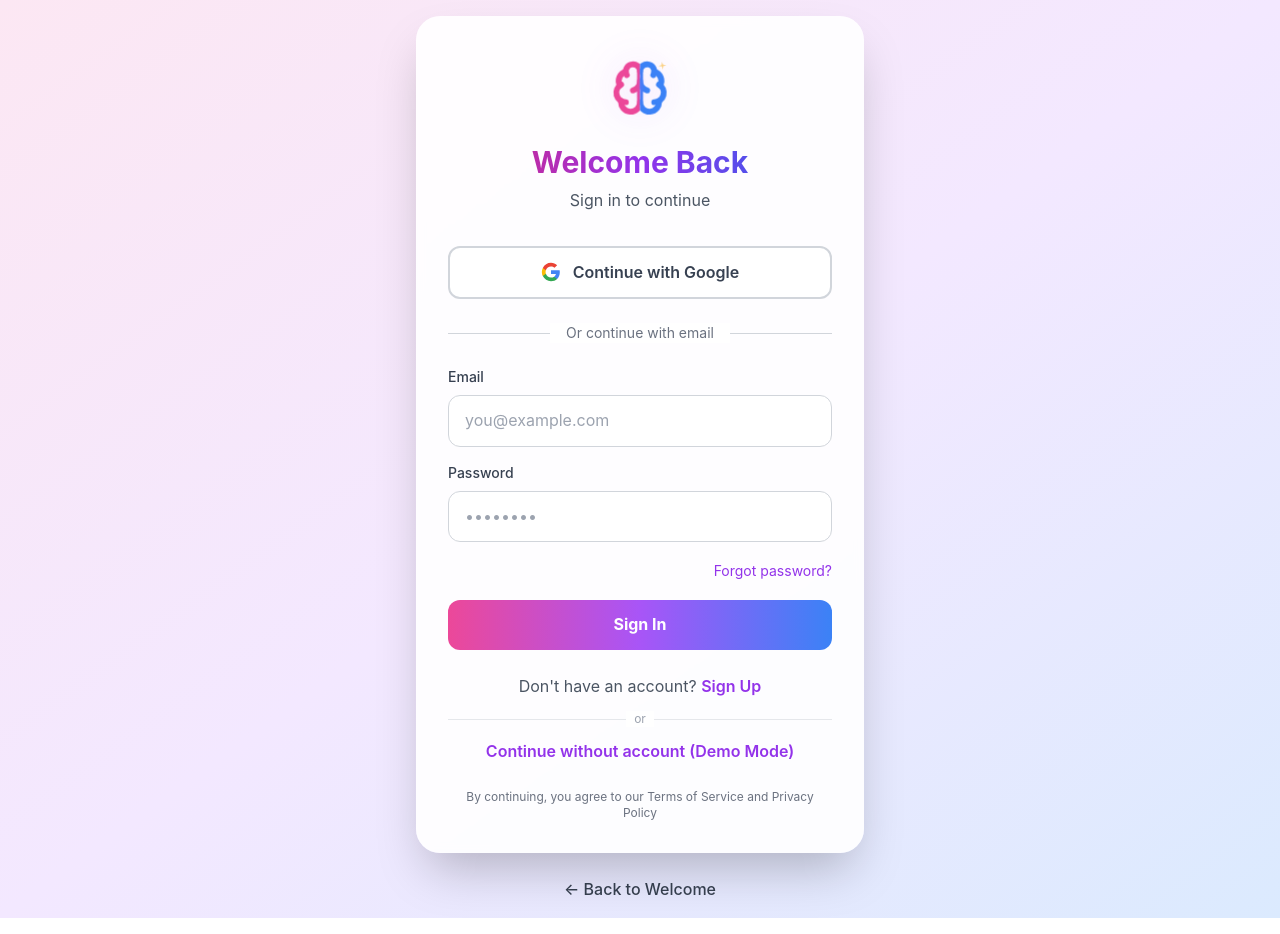
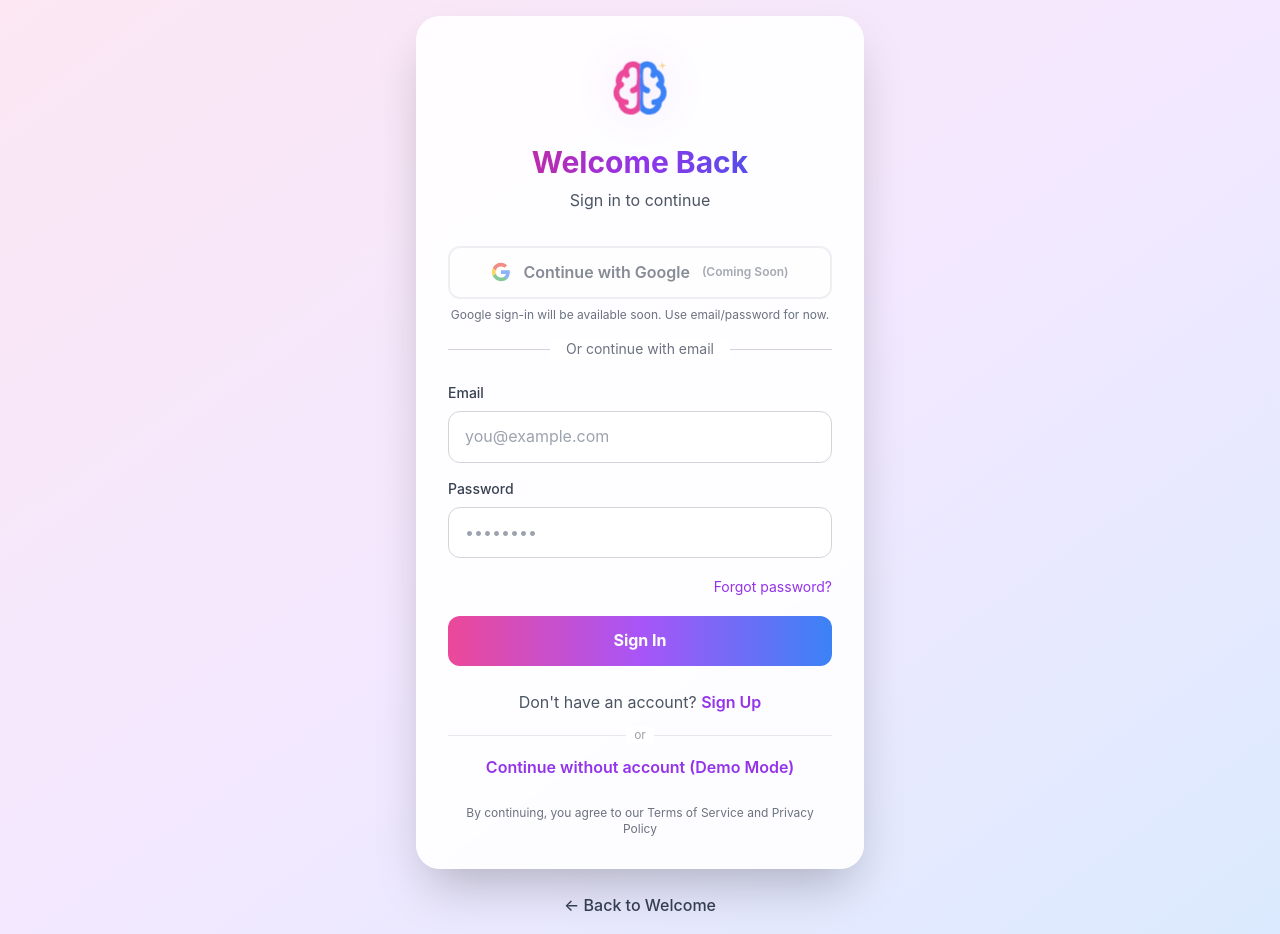
Before and after one commit to WolfTechXD/NeuroFlow-Focus-Calm-, a React (Vite) app: page /login in a window 1280 px wide. Built offline with nearby package versions, Linux system fonts and the light colour scheme; no server answers.

Commit message:
Updated Login.tsx

```diff
--- a/src/pages/Login.tsx
+++ b/src/pages/Login.tsx
@@ -16,6 +16,7 @@ const Login: React.FC = () => {
     const [error, setError] = useState('');
     const [loading, setLoading] = useState(false);
     const [showForgotPassword, setShowForgotPassword] = useState(false);
+    const [googleAuthDisabled] = useState(true);
 
     const selectedPlan = (location.state as any)?.plan;
 
@@ -53,6 +54,11 @@ const Login: React.FC = () => {
     };
 
     const handleGoogleSignIn = async () => {
+        if (googleAuthDisabled) {
+            setError('Google sign-in is not yet configured. Please use email/password to create an account or sign in, or try Demo Mode to explore the app.');
+            return;
+        }
+
         setError('');
         setLoading(true);
 
@@ -109,10 +115,15 @@ const Login: React.FC = () => {
                         </motion.div>
                     )}
 
+                    <div className="relative">
                         <button
                             onClick={handleGoogleSignIn}
-                        disabled={loading}
-                        className="w-full bg-white border-2 border-gray-300 text-gray-700 font-semibold py-3 px-4 rounded-xl hover:bg-gray-50 transition-all flex items-center justify-center gap-3 mb-6 disabled:opacity-50"
+                            disabled={loading || googleAuthDisabled}
+                            className={`w-full bg-white border-2 text-gray-700 font-semibold py-3 px-4 rounded-xl transition-all flex items-center justify-center gap-3 mb-6 ${
+                                googleAuthDisabled
+                                    ? 'border-gray-200 opacity-60 cursor-not-allowed'
+                                    : 'border-gray-300 hover:bg-gray-50'
+                            } ${loading ? 'opacity-50' : ''}`}
                         >
                             <svg className="w-5 h-5" viewBox="0 0 24 24">
                                 <path fill="#4285F4" d="M22.56 12.25c0-.78-.07-1.53-.2-2.25H12v4.26h5.92c-.26 1.37-1.04 2.53-2.21 3.31v2.77h3.57c2.08-1.92 3.28-4.74 3.28-8.09z"/>
@@ -121,7 +132,16 @@ const Login: React.FC = () => {
                                 <path fill="#EA4335" d="M12 5.38c1.62 0 3.06.56 4.21 1.64l3.15-3.15C17.45 2.09 14.97 1 12 1 7.7 1 3.99 3.47 2.18 7.07l3.66 2.84c.87-2.6 3.3-4.53 6.16-4.53z"/>
                             </svg>
                             Continue with Google
+                            {googleAuthDisabled && (
+                                <span className="text-xs text-gray-500">(Coming Soon)</span>
+                            )}
                         </button>
+                        {googleAuthDisabled && (
+                            <p className="text-xs text-gray-500 text-center -mt-4 mb-4">
+                                Google sign-in will be available soon. Use email/password for now.
+                            </p>
+                        )}
+                    </div>
 
                     <div className="relative mb-6">
                         <div className="absolute inset-0 flex items-center">
```
Lines whose indentation alone changed are shown as unchanged.
